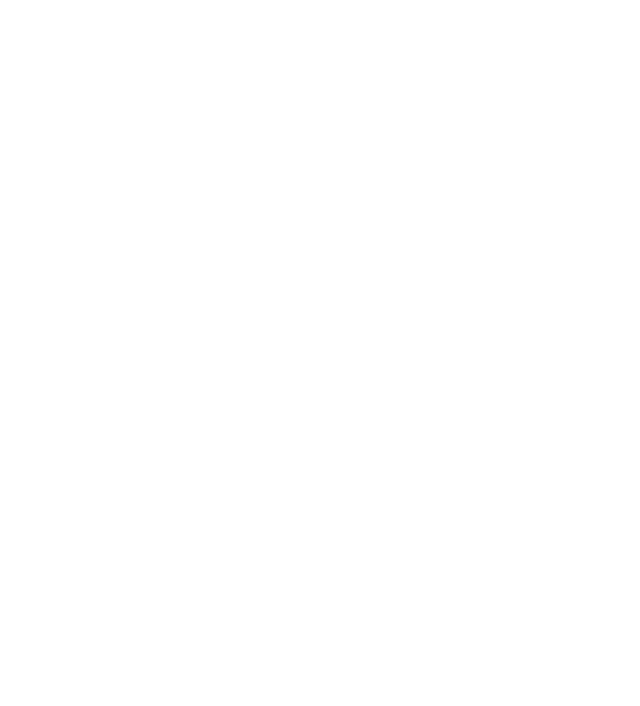
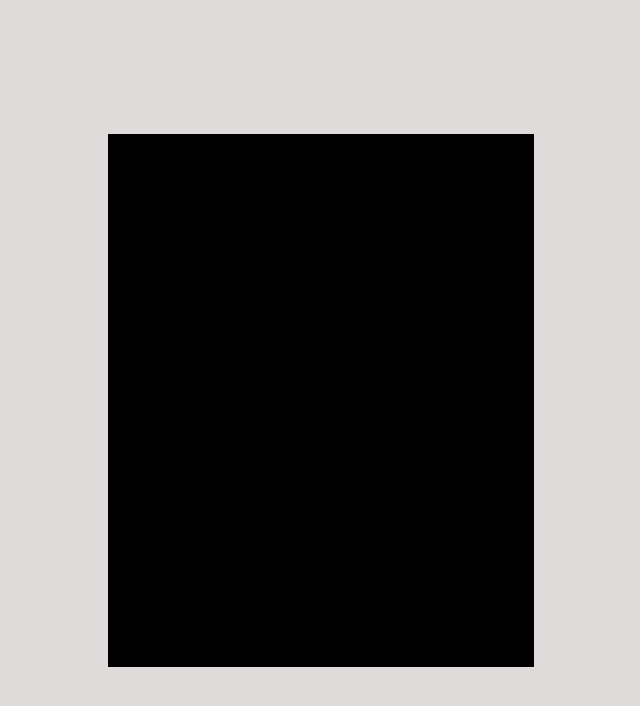
Before and after one commit to abu-bilaall/calculatooor, a plain HTML site: page index.html in a window 1280 px wide. Shown: the whole page, without its empty margins (319-959 px from the left). Drawn offline with Linux system fonts and the light colour scheme.

Commit message:
Add backgrounds and position calculatooor UI

```diff
--- a/index.html
+++ b/index.html
@@ -4,8 +4,12 @@
     <meta charset="UTF-8">
     <meta name="viewport" content="width=device-width, initial-scale=1.0">
     <title>Calculatooor</title>
+    <link rel="stylesheet" href="./styles.css">
+    <script src="./scripts.js" defer></script>
 </head>
 <body>
+    <div class="calculatooor">
 
+    </div>
 </body>
 </html>
--- a/styles.css
+++ b/styles.css
@@ -0,0 +1,18 @@
+body {
+    padding: 0;
+    margin: 0;
+    height: 100vh;
+    font-family: 'Courier New', Courier, monospace;
+    background-color: #e0dbdb;
+
+    display: flex;
+    flex-direction: column;
+    justify-content: center;
+    align-items: center;
+}
+
+.calculatooor {
+    width: 426px;
+    height: 533px;
+    background-color: #000000;
+}
```
